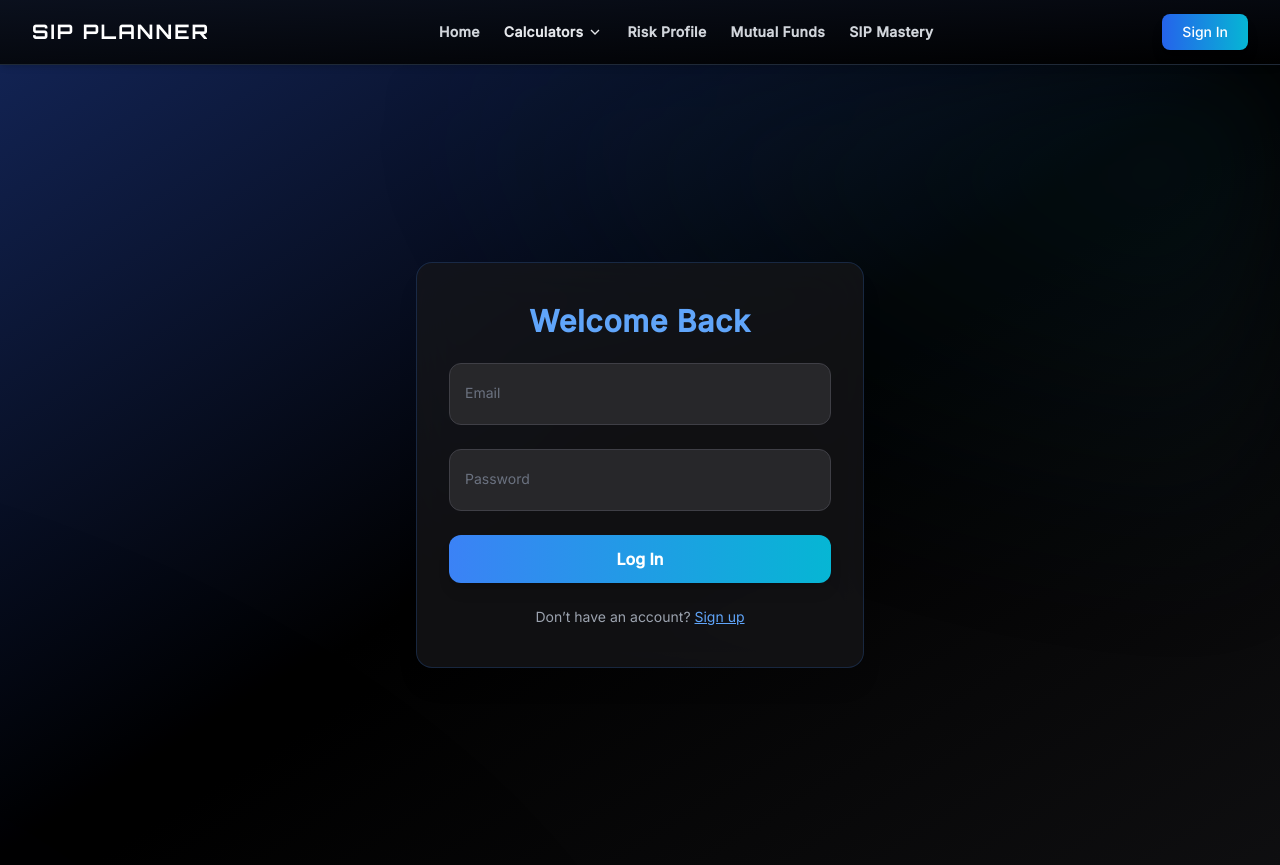
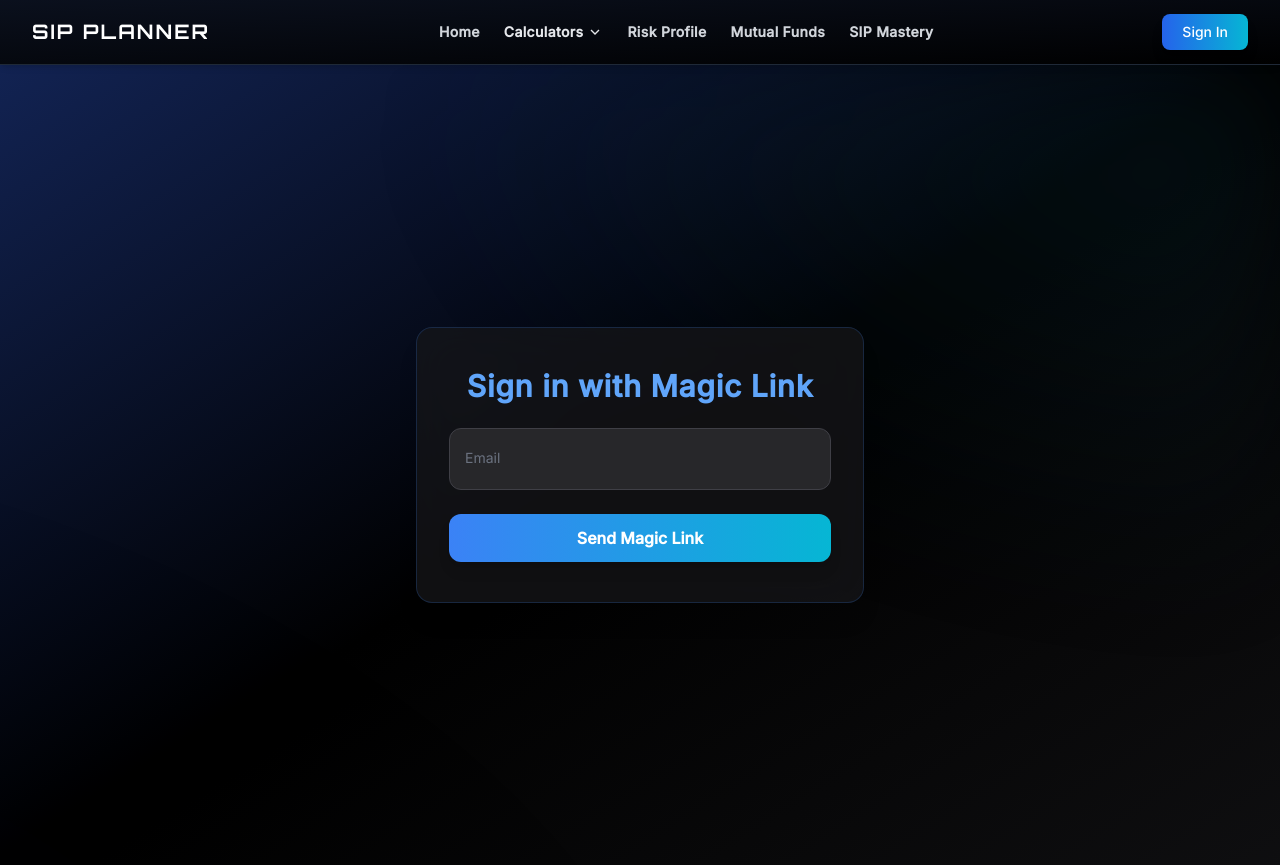
Before and after one commit to JashanVIRDI12/sip-planner, a Next.js app: page /sign-in in a window 1280 px wide. Built offline with nearby package versions, Linux system fonts and the light colour scheme.

Commit message:
magic link

```diff
--- a/app/sign-in/page.jsx
+++ b/app/sign-in/page.jsx
@@ -1,73 +1,44 @@
 'use client'
 import { useState, useEffect, Suspense } from 'react'
-import { useRouter, useSearchParams } from 'next/navigation'
+import { useRouter } from 'next/navigation'
 import { supabase } from '@/lib/supabaseClient'
-import { CheckCircle, XCircle } from 'lucide-react'
 
 export const dynamic = 'force-dynamic'
 
 function AuthForm() {
     const [email, setEmail] = useState('')
-    const [password, setPassword] = useState('')
-    const [mode, setMode] = useState('login')
     const [status, setStatus] = useState('')
     const [alreadySignedIn, setAlreadySignedIn] = useState(false)
-    const [capsLock, setCapsLock] = useState(false)
-    const [showRules, setShowRules] = useState(false)
-
-    const [passwordRules, setPasswordRules] = useState({
-        length: false,
-        lowercase: false,
-        uppercase: false,
-        number: false,
-        special: false,
-    })
-
-    const validatePasswordRules = (value) => {
-        setPasswordRules({
-            length: value.length >= 8,
-            lowercase: /[a-z]/.test(value),
-            uppercase: /[A-Z]/.test(value),
-            number: /\d/.test(value),
-            special: /[!@#$%^&*(),.?":{}|<>]/.test(value),
-        })
-    }
-
     const router = useRouter()
-    const searchParams = useSearchParams()
-    const redirectTo = searchParams.get('redirectTo') || '/'
 
     useEffect(() => {
         supabase.auth.getSession().then(({ data: { session } }) => {
             if (session) {
                 setAlreadySignedIn(true)
-                setStatus('You are already signed in. Redirecting to home...')
+                setStatus('You are already signed in. Redirecting...')
                 setTimeout(() => router.push('/'), 3000)
             }
         })
     }, [router])
 
-    const handleAuth = async () => {
-        setStatus(mode === 'login' ? 'Logging in...' : 'Creating account...')
-        if (mode === 'login') {
-            const { error } = await supabase.auth.signInWithPassword({ email, password })
-            if (error) {
-                setStatus('Login failed: ' + error.message)
-            } else {
-                setStatus('')
-                router.push(redirectTo)
-            }
+    const handleMagicLogin = async () => {
+        if (!email) {
+            setStatus('Please enter your email.')
+            return
+        }
+
+        setStatus('Sending magic link...')
+        const { error } = await supabase.auth.signInWithOtp({
+            email,
+            options: {
+                emailRedirectTo: `${window.location.origin}/`, // Change to /dashboard if needed
+            },
+        })
+
+        if (error) {
+            setStatus('Failed to send link: ' + error.message)
         } else {
-            const { error } = await supabase.auth.signUp({ email, password })
-            if (error) {
-                if (error.message.toLowerCase().includes('already')) {
-                    setStatus('An account with this email already exists. Please log in.')
-                } else {
-                    setStatus('Signup error: ' + error.message)
-                }
-            } else {
-                setStatus('Signup successful! Please check your email to confirm.')
-            }
+            setStatus('✅ Check your email for the magic login link.')
         }
     }
 
@@ -92,11 +63,10 @@ function AuthForm() {
 
             <div className="z-10 w-full max-w-md px-8 py-10 rounded-2xl shadow-xl border border-blue-500/20 backdrop-blur-xl bg-zinc-900/70 text-white">
                 <h1 className="text-3xl font-extrabold text-center mb-6 text-blue-400 tracking-wide animate-fade-in-up">
-                    {mode === 'login' ? 'Welcome Back' : 'Join SIP Planner'}
+                    Sign in with Magic Link
                 </h1>
 
                 <div className="space-y-6">
-                    {/* Email */}
                     <div className="relative">
                         <input
                             type="email"
@@ -109,106 +79,19 @@ function AuthForm() {
                         />
                         <label
                             htmlFor="email"
-                            className="absolute left-4 top-2 text-xs text-gray-400 transition-all duration-200
-              peer-placeholder-shown:top-5 peer-placeholder-shown:text-sm peer-placeholder-shown:text-gray-500
-              peer-focus:top-2 peer-focus:text-xs peer-focus:text-blue-400"
+                            className="absolute left-4 top-2 text-xs text-gray-400 transition-all duration-200 peer-placeholder-shown:top-5 peer-placeholder-shown:text-sm peer-placeholder-shown:text-gray-500 peer-focus:top-2 peer-focus:text-xs peer-focus:text-blue-400"
                         >
                             Email
                         </label>
                     </div>
 
-                    {/* Password */}
-                    <div className="relative">
-                        <input
-                            type="password"
-                            id="password"
-                            value={password}
-                            onChange={(e) => {
-                                const val = e.target.value
-                                setPassword(val)
-                                validatePasswordRules(val)
-                            }}
-                            onKeyUp={(e) => setCapsLock(e.getModifierState('CapsLock'))}
-                            className="peer w-full p-4 pt-6 rounded-xl bg-zinc-800 border border-zinc-700 focus:outline-none focus:ring-2 focus:ring-blue-500 placeholder-transparent text-sm appearance-auto text-white [color-scheme: dark]"
-                            placeholder="Password"
-                            autoComplete="current-password"
-                        />
-                        <label
-                            htmlFor="password"
-                            className="absolute left-4 top-2 text-xs text-gray-400 transition-all duration-200
-                peer-placeholder-shown:top-5 peer-placeholder-shown:text-sm peer-placeholder-shown:text-gray-500
-                peer-focus:top-2 peer-focus:text-xs peer-focus:text-blue-400"
-                        >
-                            Password
-                        </label>
-
-                        {/* Caps Lock Warning */}
-                        {capsLock && (
-                            <p className="mt-2 text-xs text-yellow-400 font-medium">⚠️ Caps Lock is ON</p>
-                        )}
-
-                        {/* Toggle Password Rules */}
-                        {password && (
-                            <button
-                                type="button"
-                                onClick={() => setShowRules(!showRules)}
-                                className="mt-2 text-xs text-blue-300 underline"
-                            >
-                                {showRules ? 'Hide password rules' : 'Show password rules'}
-                            </button>
-                        )}
-
-                        {/* Password Rules List */}
-                        {showRules && (
-                            <ul className="mt-2 space-y-1 text-xs text-gray-300 pl-2">
-                                {Object.entries(passwordRules).map(([rule, isValid]) => (
-                                    <li key={rule} className="flex items-center gap-2">
-                                        {isValid ? (
-                                            <CheckCircle className="w-4 h-4 text-green-400" />
-                                        ) : (
-                                            <XCircle className="w-4 h-4 text-red-400" />
-                                        )}
-                                        <span>
-                      {rule === 'length' && 'At least 8 characters'}
-                                            {rule === 'lowercase' && 'At least one lowercase letter'}
-                                            {rule === 'uppercase' && 'At least one uppercase letter'}
-                                            {rule === 'number' && 'At least one number'}
-                                            {rule === 'special' && 'At least one special character (!@#$...)'}
-                    </span>
-                                    </li>
-                                ))}
-                            </ul>
-                        )}
-                    </div>
-
-                    {/* Submit Button */}
                     <button
-                        onClick={handleAuth}
+                        onClick={handleMagicLogin}
                         className="w-full py-3 rounded-xl bg-gradient-to-r from-blue-500 to-cyan-500 hover:from-blue-600 hover:to-cyan-600 font-semibold transition-all shadow-lg text-white"
                     >
-                        {mode === 'login' ? 'Log In' : 'Sign Up'}
+                        Send Magic Link
                     </button>
 
-                    {/* Toggle Mode */}
-                    <p className="text-center text-sm text-gray-400">
-                        {mode === 'login' ? (
-                            <>
-                                Don’t have an account?{' '}
-                                <span onClick={() => setMode('signup')} className="text-blue-400 cursor-pointer underline">
-                  Sign up
-                </span>
-                            </>
-                        ) : (
-                            <>
-                                Already have an account?{' '}
-                                <span onClick={() => setMode('login')} className="text-blue-400 cursor-pointer underline">
-                  Log in
-                </span>
-                            </>
-                        )}
-                    </p>
-
-                    {/* Status Message */}
                     {status && (
                         <p className="mt-3 text-sm text-yellow-300 text-center font-medium bg-yellow-900/10 px-4 py-2 rounded-md border border-yellow-700/40">
                             {status}
```
Also changed, not shown: tsconfig.json (added, +35 -0 lines).
